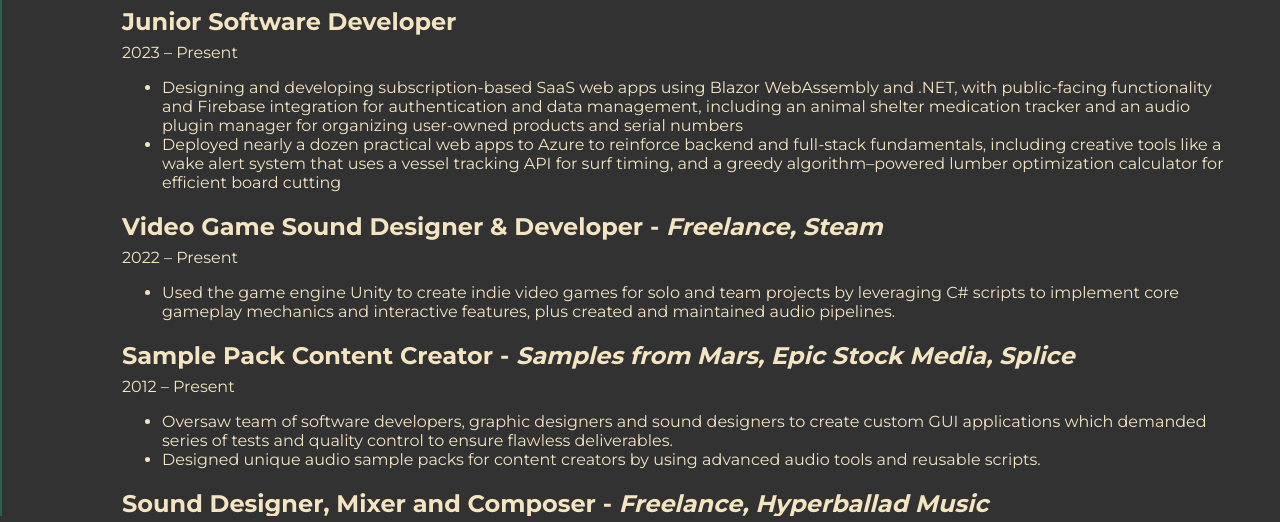
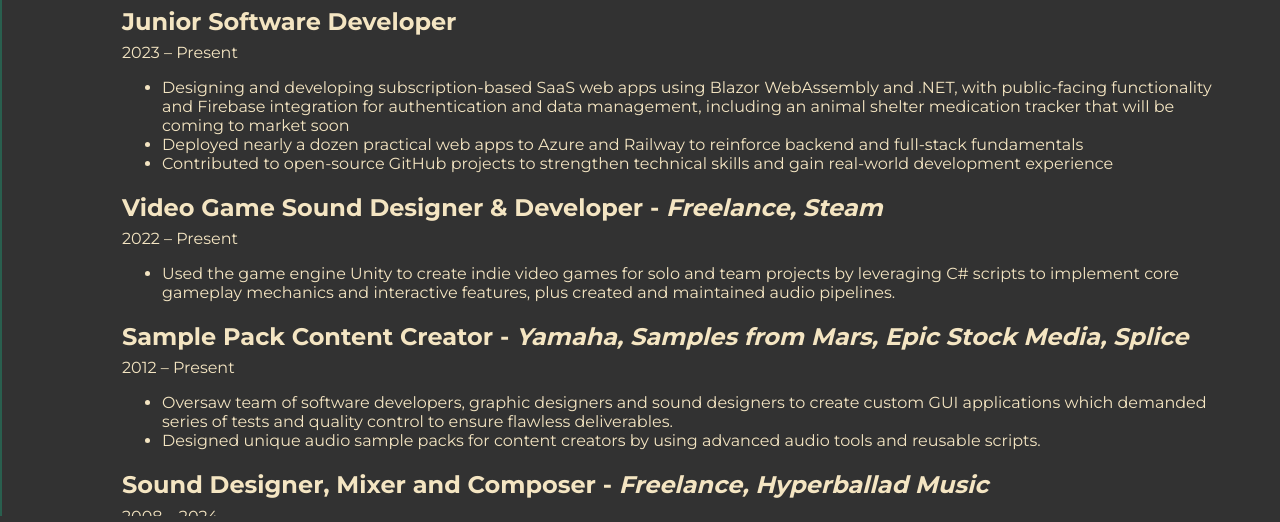
Before and after one commit to ahamadey27/PorfolioWebsite, a plain HTML site: page PortfolioWebsite/experience.html in a window 1280 px wide. Shown: the part 214-736 px from the top of the page. Drawn offline with Linux system fonts and the light colour scheme.

Commit message:
Updated experience section to enhance clarity and detail, including new project descriptions and contributions to open-source projects.

```diff
--- a/PortfolioWebsite/experience.html
+++ b/PortfolioWebsite/experience.html
@@ -44,13 +44,11 @@
             <h2>Junior Software Developer</h2>
             <p class="duration">2023 – Present</p>
             <ul>
-                <li>Designing and developing subscription-based SaaS web apps using Blazor WebAssembly and .NET, with public-facing
-                functionality and Firebase integration for authentication and data management, including an animal shelter medication
-                tracker and an audio plugin manager for organizing user-owned products and serial numbers</li>
+                <li>Designing and developing subscription-based SaaS web apps using Blazor WebAssembly and .NET, with public-facing functionality and Firebase integration for authentication and data management, including an animal shelter medication tracker that will be coming to market soon </li>
 
-                <li>Deployed nearly a dozen practical web apps to Azure to reinforce backend and full-stack fundamentals, including creative
-                tools like a wake alert system that uses a vessel tracking API for surf timing, and a greedy algorithm–powered lumber
-                optimization calculator for efficient board cutting</li>
+                <li>Deployed nearly a dozen practical web apps to Azure and Railway to reinforce backend and full-stack fundamentals</li>
+
+                <li>Contributed to open-source GitHub projects to strengthen technical skills and gain real-world development experience</li>
 
             </ul>
         </div>
@@ -62,7 +60,7 @@
             </ul>
         </div>
         <div class="job">
-            <h2>Sample Pack Content Creator - <em>Samples from Mars, Epic Stock Media, Splice</em></h2>
+            <h2>Sample Pack Content Creator - <em>Yamaha, Samples from Mars, Epic Stock Media, Splice</em></h2>
             <p class="duration">2012 – Present</p>
             <ul>
                 <li>Oversaw team of software developers, graphic designers and sound designers to create custom GUI applications which demanded series of tests and quality control to ensure flawless deliverables.</li>
```
